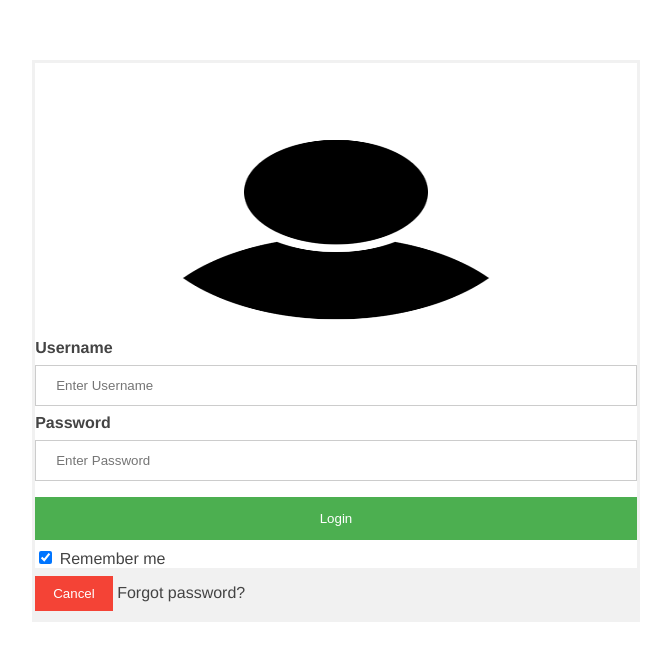
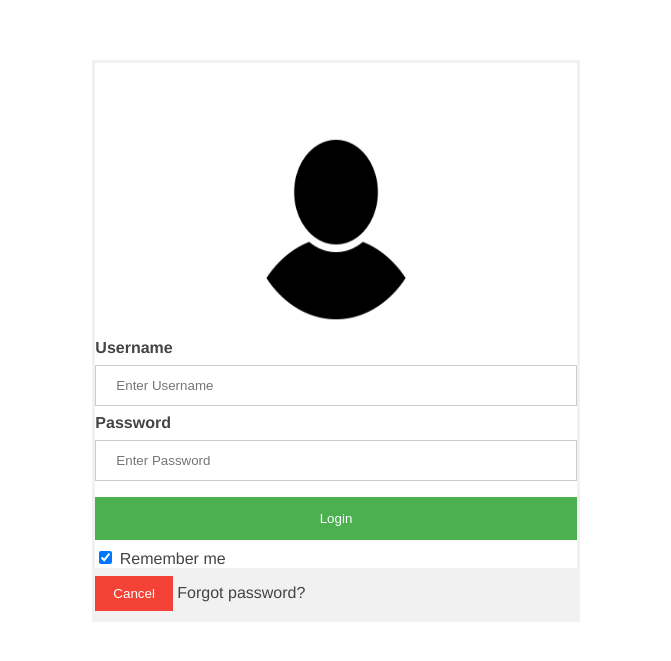
Before and after one commit to NaPiZip/Online-course-notes, a Flask app: page /login in a window 1280 px wide. Shown: the top 661 px of the page, without its empty margins (304-975 px from the left). Run offline with Flask 2, Linux system fonts and the light colour scheme.

Commit message:
Formated login.

```diff
--- a/Designing_RESTful_APIs/Exercices/L5/static/css/main.css
+++ b/Designing_RESTful_APIs/Exercices/L5/static/css/main.css
@@ -8,7 +8,7 @@ body {
 
 form {
   border: 3px solid #f1f1f1;
-  width: 50%;
+  width: 40%;
   margin: 5% auto 5%;
 
 }
@@ -83,7 +83,7 @@ header h1.logo:hover {
 
 img.avatar {
   height: 30%;
-  width: 70%;
+  width: 40%;
   border-radius: 50%;
 }
 
```
